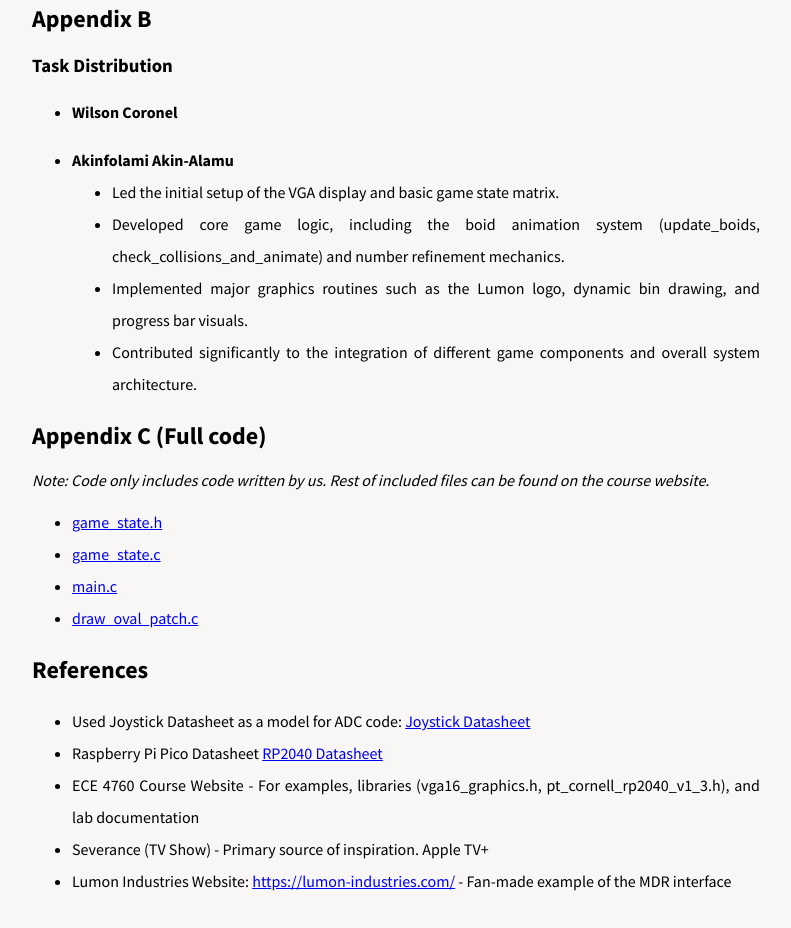
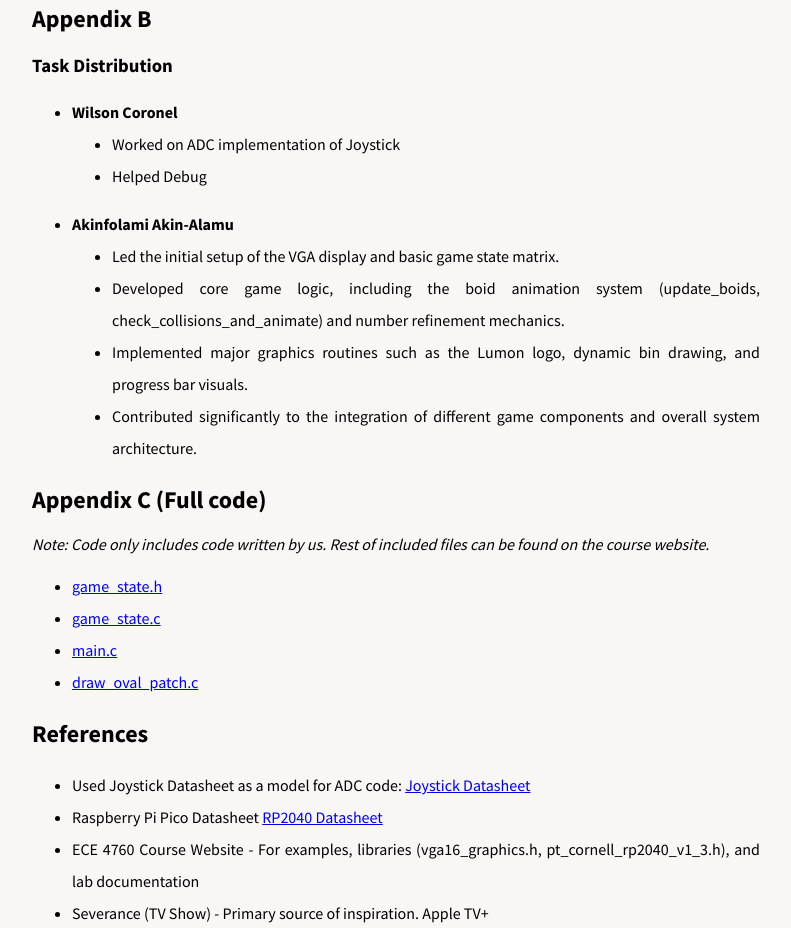
Before and after one commit to akinfelami/4760_final_wesbite, a plain HTML site: page index.html in a window 1280 px wide. Shown: the part 9093-10021 px from the top of the page, without its empty margins (244-1035 px from the left). Drawn offline with Linux system fonts and the light colour scheme; a web font is replaced by a local one.

Commit message:
added my task dist.

```diff
--- a/index.html
+++ b/index.html
@@ -554,7 +554,8 @@
     <ul>
         <li><strong>Wilson Coronel</strong></li>
         <ul>
-
+            <li>Worked on ADC implementation of Joystick</li>
+            <li>Helped Debug</li>
         </ul>
         <li><strong>Akinfolami Akin-Alamu</strong></li>
         <ul>
```
